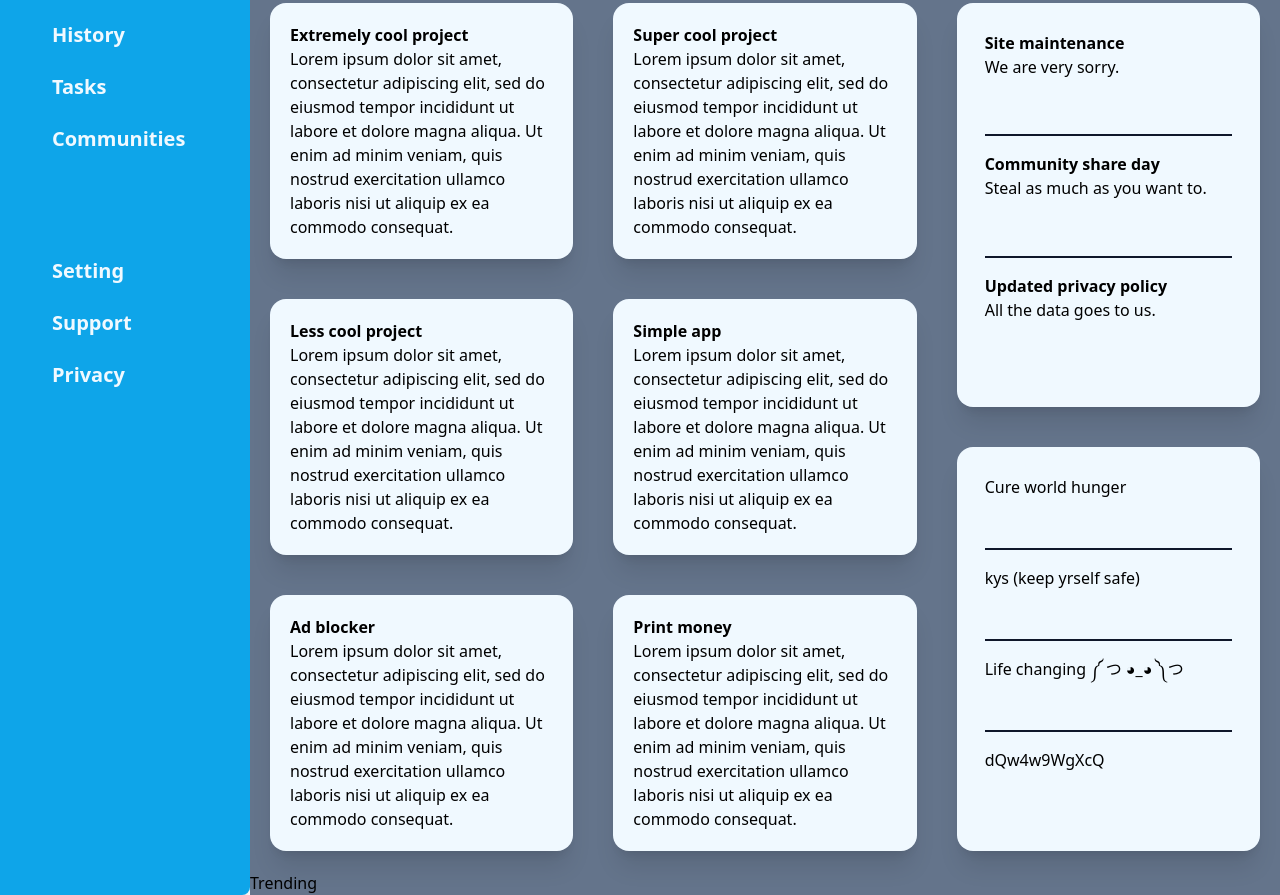
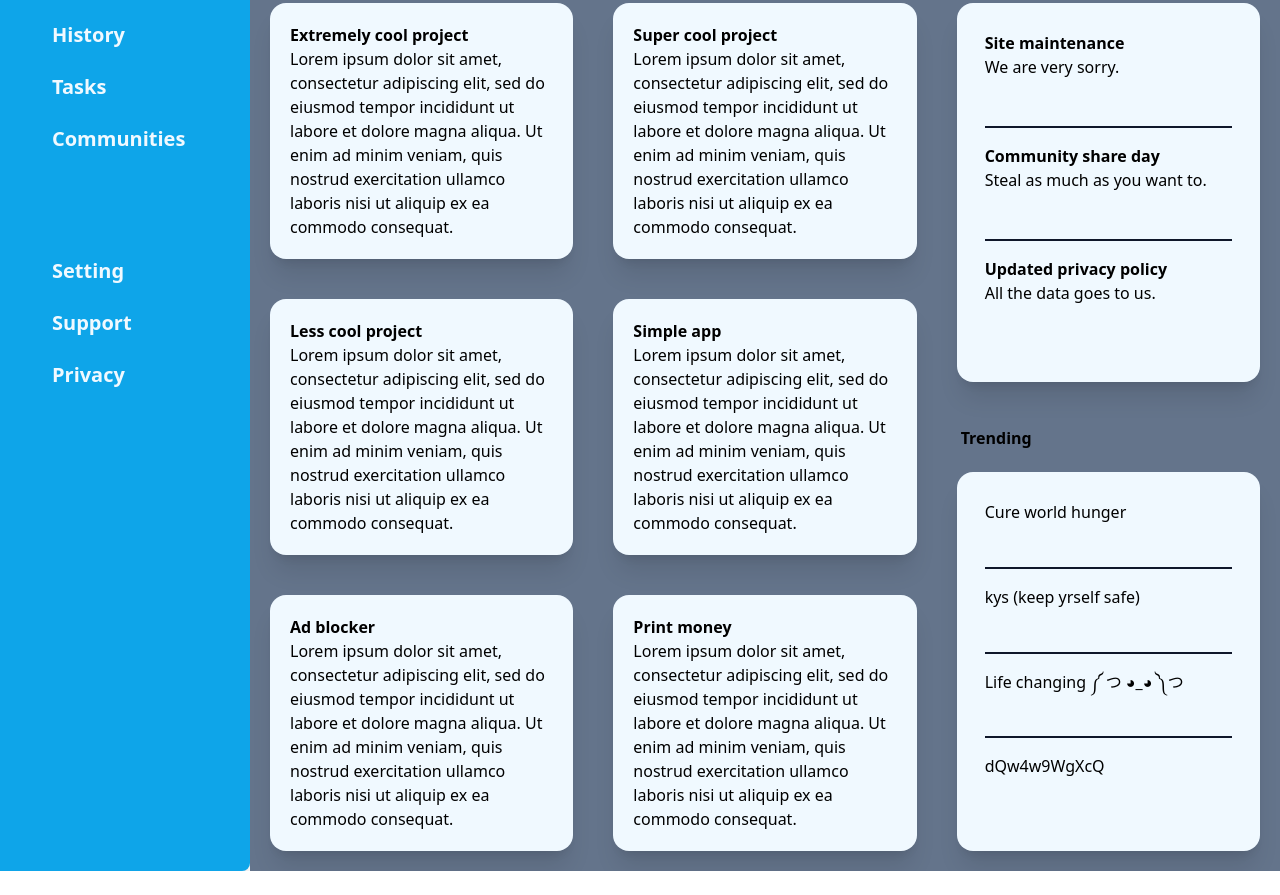
Before and after one commit to UtopiOne/admin-dashboard, a website: page index.html in a window 1280 px wide. Shown: the part 235-1130 px from the top of the page. After the commit the page ends 1106 px from the top, so only its background shows below. Drawn offline with Linux system fonts and the light colour scheme.

Commit message:
added trending title

```diff
--- a/index.html
+++ b/index.html
@@ -44,7 +44,7 @@
         </div>
     </div>
 
-    <div class="row-start-2 col-start-2 col-span-2 grid grid-cols-[2fr_1fr] grid-rows-[50px_1fr_1fr] bg-slate-500">
+    <div class="row-start-2 col-start-2 col-span-2 grid grid-cols-[2fr_1fr] grid-rows-[50px_1fr_50px_1fr] bg-slate-500">
         <p class="row-start-1 col-start-2 m-6 h-3 font-extrabold">Announcements</p>
         <div class="col-start-2 row-start-2 row-end-2 grid grid-rows-3 bg-sky-50 shadow-xl m-5 p-5 rounded-2xl">
             <p class="row-start-1 border-b-2 border-slate-900 m-2"><b>Site maintenance</b><br>We are very sorry.</p>
@@ -53,15 +53,15 @@
             <p class="row-start-3 m-2"><b>Updated privacy policy</b><br>All the data goes to us.</p>
         </div>
 
-        <p>Trending</p>
-        <div class="col-start-2 row-start-3 grid grid-rows-4 bg-sky-50 shadow-xl m-5 p-5 rounded-2xl">
+        <p class="m-6 h-3 font-extrabold">Trending</p>
+        <div class="col-start-2 row-start-4 grid grid-rows-4 bg-sky-50 shadow-xl m-5 p-5 rounded-2xl">
             <p class="row-start-1 border-b-2 border-slate-900 m-2">Cure world hunger</p>
             <p class="row-start-2 border-b-2 border-slate-900 m-2">kys (keep yrself safe)</p>
             <p class="row-start-3 border-b-2 border-slate-900 m-2">Life changing ༼ つ ◕_◕ ༽つ</p>
             <p class="row-start-4 m-2">dQw4w9WgXcQ</p>
         </div>
         <p class="row-start-1 col-start-1 m-6 h-3 font-extrabold">My projects</p>
-        <div class="grid grid-cols-2 grid-rows-3 row-start-2 row-span-2">
+        <div class="grid grid-cols-2 grid-rows-3 row-start-2 row-end-5">
             <div class="col-start-1 row-start-1 bg-sky-50 shadow-xl m-5 p-5 rounded-2xl">
                 <p><b>Extremely cool project</b></p>
                 <p>Lorem ipsum dolor sit amet, consectetur adipiscing elit, sed do eiusmod tempor incididunt ut labore
```
Also changed, not shown: dist/output.css.
